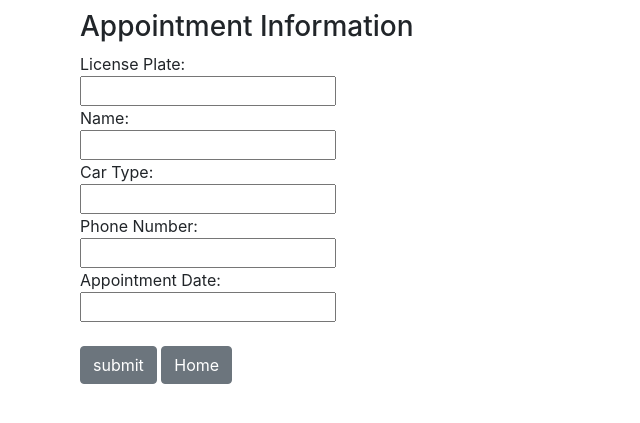
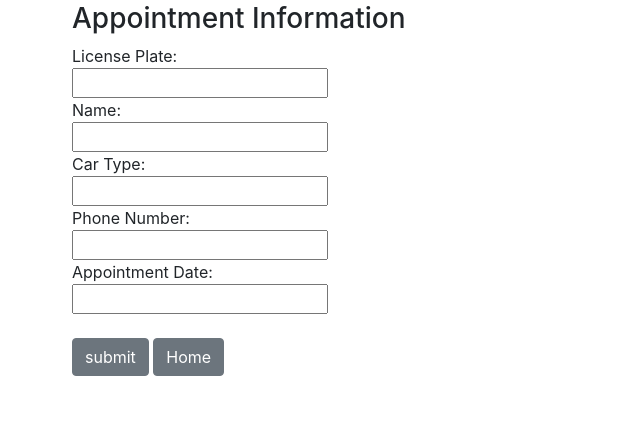
Before and after one commit to athicus/Flask_Project2, a Flask app: page /register in a window 1280 px wide. Shown: the top 423 px of the page, without its empty margins (0-640 px from the left). Run offline with Flask 3, Linux system fonts and the light colour scheme; some libraries are stand-ins or nearby versions.

Commit message:
Update register.htm

```diff
--- a/templates/register.htm
+++ b/templates/register.htm
@@ -8,7 +8,7 @@
       <link rel="stylesheet" href="https://stackpath.bootstrapcdn.com/bootstrap/4.3.1/css/bootstrap.min.css">
       <style>
          .indented-container {
-         padding: 10px;
+         padding: 2px;
       }
   </style>
    </head>
```
